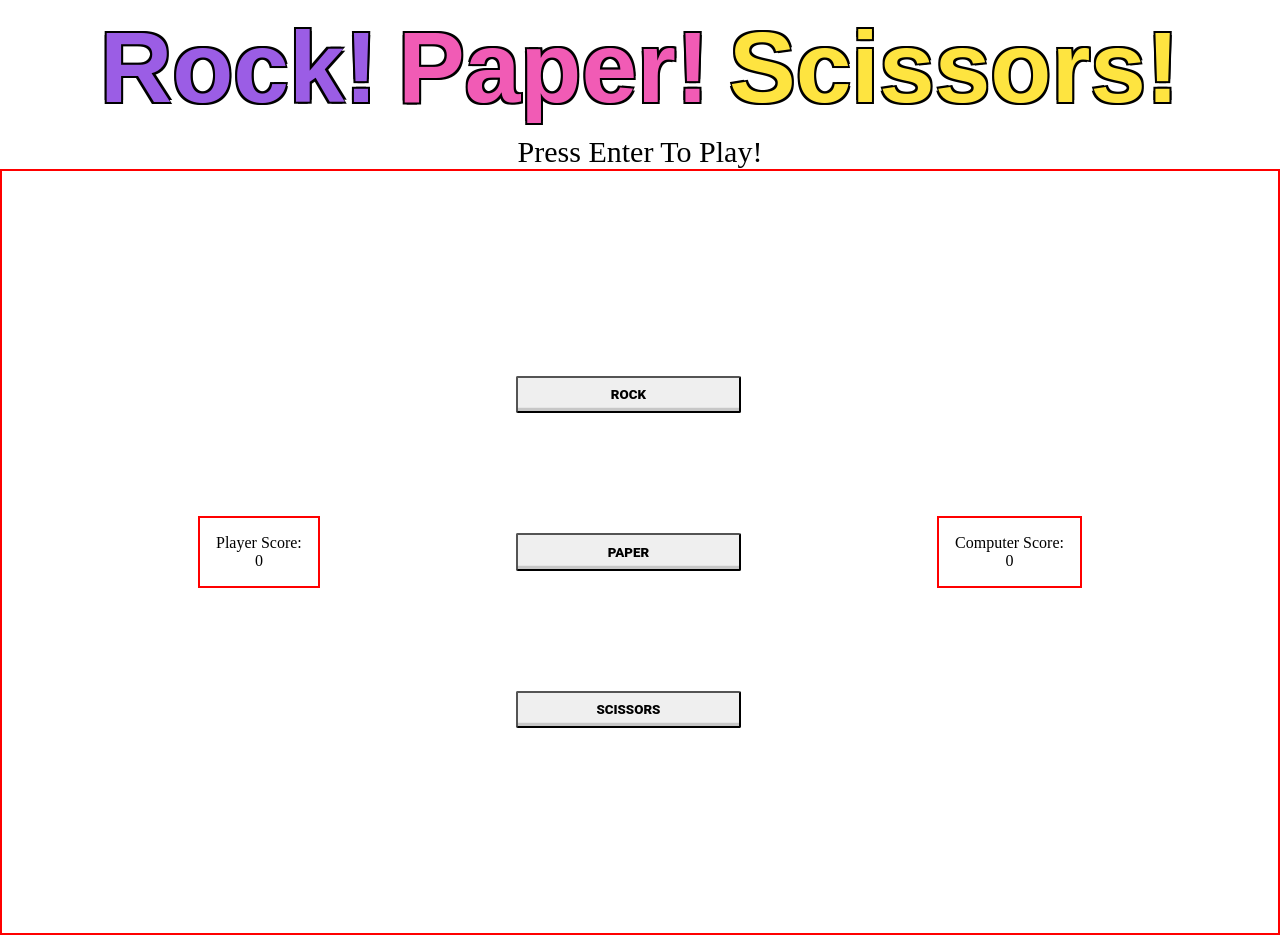
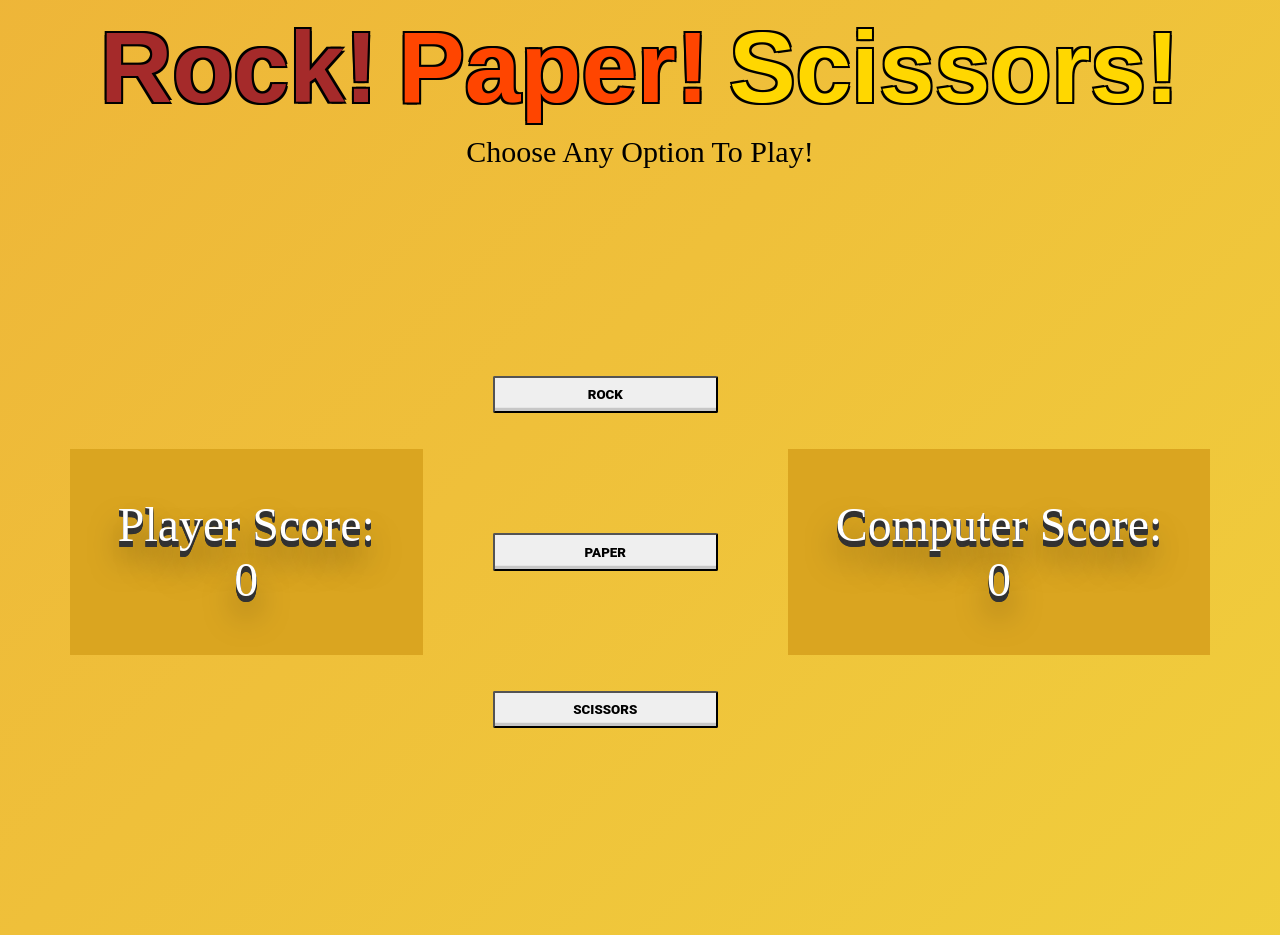
Before and after one commit to brennenmichael/rock-paper-scissors, a plain HTML site: page index.html in a window 1280 px wide. Drawn offline with Linux system fonts and the light colour scheme.

Commit message:
Added visual effects, css overhaul.

```diff
--- a/index.html
+++ b/index.html
@@ -16,7 +16,7 @@
       </div>
     <div class="container">
         <div id="game-text">
-            Press Enter To Play!
+            Choose Any Option To Play!
         </div>
         <div id="game" class="container">
             <div class="scorebox">
--- a/styles.css
+++ b/styles.css
@@ -2,6 +2,24 @@
     padding: 0;
     margin: 0;
     box-sizing: border-box;
+}
+
+body {
+    background: linear-gradient(-45deg, #f2e03f, #efc03a, #eca035, #e8812f);
+    background-size: 400% 400%;
+    animation: gradient 15s ease infinite;
+}
+
+@keyframes gradient {
+    0% {
+        background-position: 0% 50%;
+    }
+    50% {
+        background-position: 100% 50%;
+    }
+    100% {
+        background-position: 0% 50%;
+    }
 }
 
 .container {
@@ -43,13 +61,13 @@
 
 #game {
     flex-direction: row;
-    border: solid red 2px;
 }
 
 #game-text {
     font-size: 30px;
     resize: none;
     text-size-adjust: none;
+
 
 }
 
@@ -59,7 +77,16 @@
     display: flex;
     flex-direction: column;
     text-align: center;
-    border: solid red 2px;
+    color: white;
+    background-color: goldenrod;
+    font-size: 3em;
+    text-shadow: 0 .5px 0 #333, 0 1px 0 #333,
+                0 1.5px 0 #333, 0 2px 0 #333,
+                0 2.5px 0 #333, 0 3px 0 #333,
+                0 3.5px 0 #333, 0 4px 0 #333,
+                0 4.5px 0 #333, 0 5px 0 #333,
+                0 5.5px 0 #333, 0 6px 0 #333,
+                0 20px 30px rgba(0, 0, 0, 0.5);
 }
 
 #text-drop {
@@ -81,19 +108,19 @@
   .rock-drop {
     opacity:0;
     animation: drop .4s linear forwards;
-    color: #9b5de5;
+    color: brown;
   }
 
   .paper-drop {
     opacity:0;
     animation: drop .4s linear forwards 1s;
-    color: #f15bb5;
+    color: orangered;
   }
 
   .scissors-drop {
     opacity:0;
     animation: drop .4s linear forwards 2s;
-    color: #fee440;
+    color: gold;
   }
 
   @keyframes drop {
```
